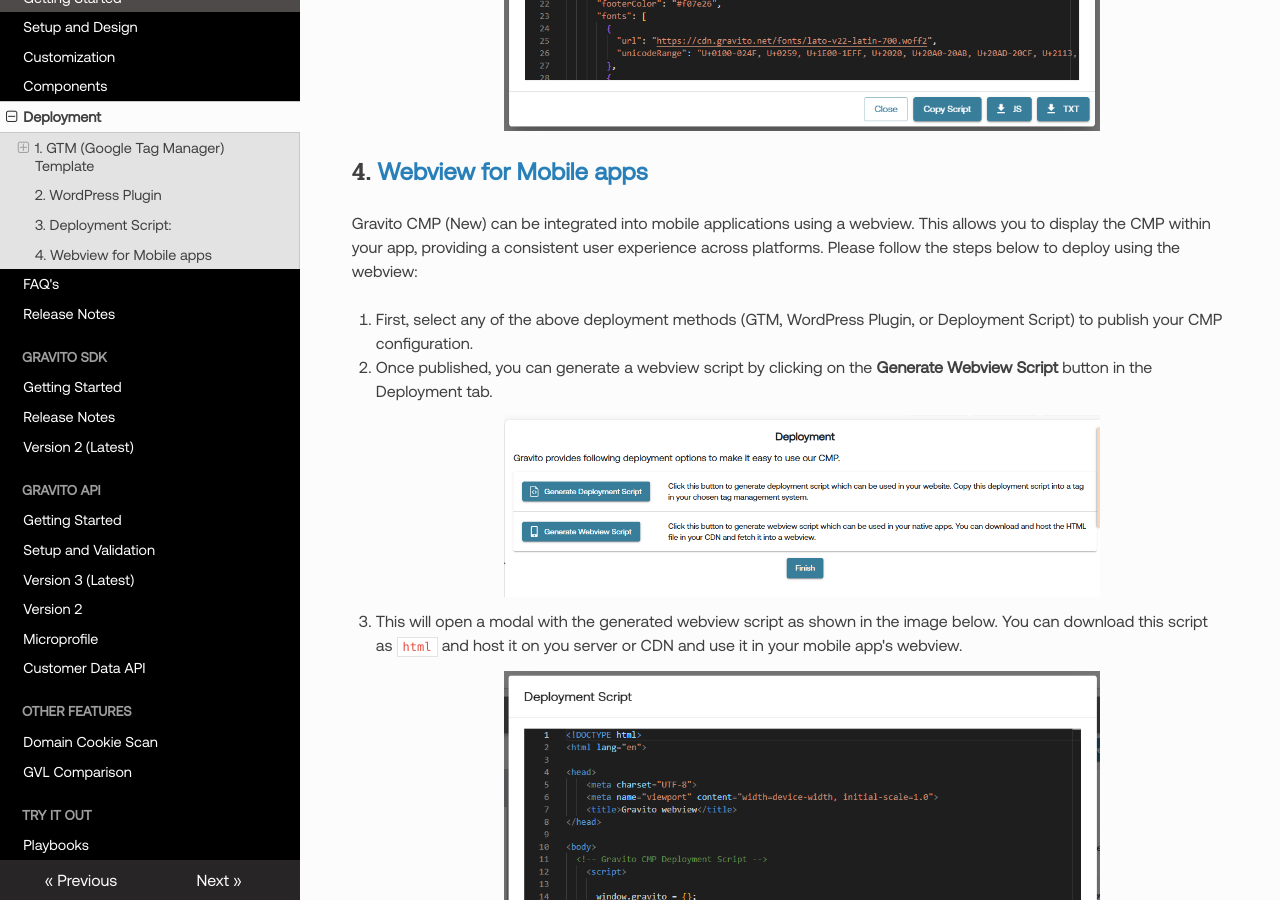
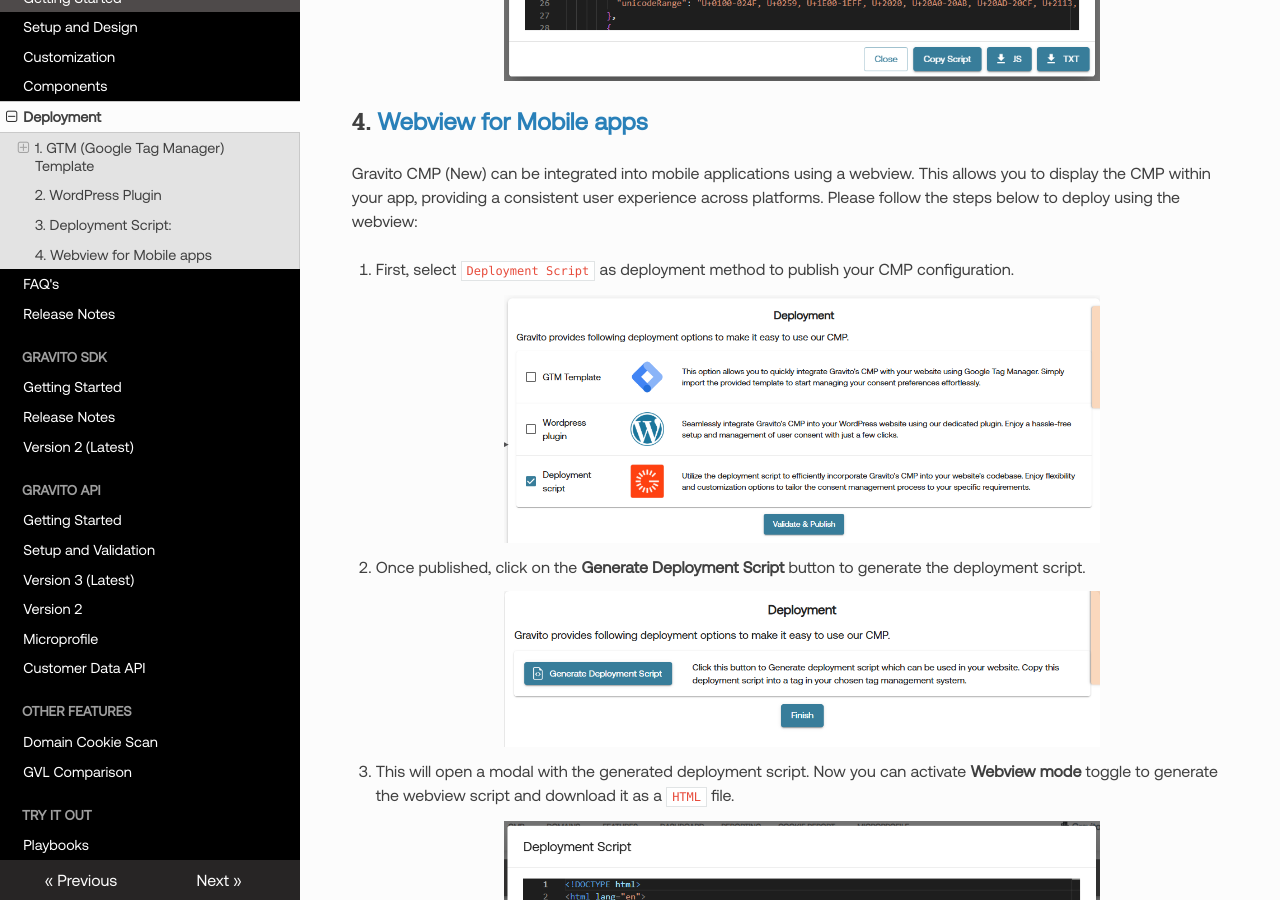
Before and after one commit to GravitoLtd/gravitoltd.github.io, an MkDocs documentation site: the page built from docs/Gravito_V6_CMP/Deployment.md, in a window 1280 px wide and 900 px high, scrolled down 4976 px. Built offline with MkDocs 1.6.1, drawn with Linux system fonts in a browser that asks for light colours; nearby versions of some CDN libraries; comment, search, counter and statistics services are not loaded.

Commit message:
Update deployment instructions and images for webview integration

```diff
--- a/docs/Gravito_V6_CMP/Deployment.md
+++ b/docs/Gravito_V6_CMP/Deployment.md
@@ -94,7 +94,7 @@
 
     ![](./img/script_deployment1.png)
 
-2. if the validation and publishing is successful, you will get an option to **Generate Deployment Script** and **Download Config**.
+2. if the validation and publishing is successful, you will get an option to **Generate Deployment Script**.
 
     ![](./img/script_deployment2.png)
 
@@ -105,11 +105,14 @@
 ## 4. [Webview for Mobile apps](#webview)
 Gravito CMP (New) can be integrated into mobile applications using a webview. This allows you to display the CMP within your app, providing a consistent user experience across platforms. Please follow the steps below to deploy using the webview:
 
-1. First, select any of the above deployment methods (GTM, WordPress Plugin, or Deployment Script) to publish your CMP configuration.
-2. Once published, you can generate a webview script by clicking on the **Generate Webview Script** button in the Deployment tab.
+1. First, select `Deployment Script` as deployment method to publish your CMP configuration.
+
+    ![](./img/script_deployment1.png)
+
+2. Once published, click on the **Generate Deployment Script** button to generate the deployment script.
 
     ![](./img/script_deployment2.png)
 
-3. This will open a modal with the generated webview script as shown in the image below. You can download this script as `html` and host it on you server or CDN and use it in your mobile app's webview.
+3. This will open a modal with the generated deployment script. Now you can activate **Webview mode** toggle to generate the webview script and download it as a `HTML` file.
 
     ![](./img/webview_script.png)
```
Also changed, not shown: docs/Gravito_V6_CMP/img/script_deployment2.png, docs/Gravito_V6_CMP/img/webview_script.png.
